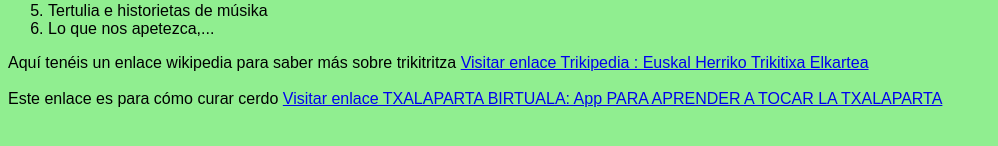
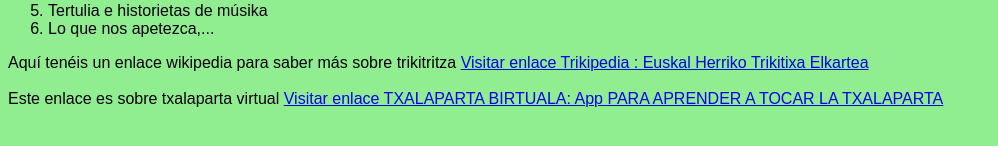
Before and after one commit to iglopezbirt/2425iglopezbirtLH, a plain HTML site: page Musica.html in a window 1280 px wide. Shown: the part 620-766 px from the top of the page, without its empty margins (0-998 px from the left). Drawn offline with Linux system fonts and the light colour scheme.

Commit message:
Update Musica.html

```diff
--- a/Musica.html
+++ b/Musica.html
@@ -41,7 +41,7 @@
 	<a href="https://trikipedia.eus/s/trikipedia/page/hasiera" target="_blank">Visitar enlace Trikipedia : Euskal Herriko Trikitixa Elkartea</a> <!-- Enlace a una página externa -->
 	<br>
 	<br>
-		Este enlace es para cómo curar cerdo
+		Este enlace es sobre txalaparta virtual
 	<a href="https://ibasque.com/txalaparta-birtuala-app-para-aprender-a-tocar-la-txalaparta/" target="_blank">Visitar enlace TXALAPARTA BIRTUALA: App PARA APRENDER A TOCAR LA TXALAPARTA</a> <!-- Enlace a una página externa -->
 	<br>
 	</p>
```
